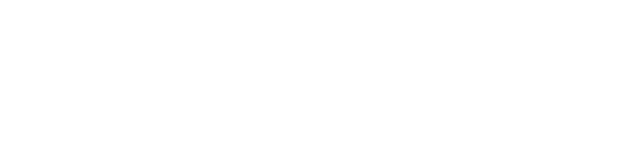
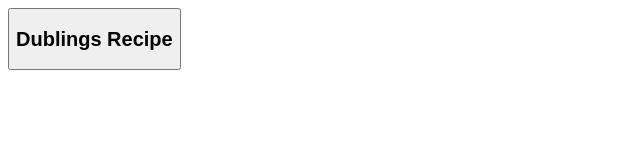
Before and after one commit to Kuldsaarm/kodut--n-dal3-retsept, a plain HTML site: page index.html in a window 1280 px wide. Shown: the whole page, without its empty margins (0-640 px from the left). Drawn offline with Linux system fonts and the light colour scheme.

Commit message:
dublings

```diff
--- a/index.html
+++ b/index.html
@@ -4,5 +4,14 @@
     <meta charset="UTF-8">
     <meta name="viewport" content="width=device-width, initial-scale=1.0">
     <title>Esileht</title>
+<body>
+    <a href="task.html">
+    <button>
+        <h2>
+            Dublings Recipe
+        </h2>
+    </button></a>
+</body>
+
 </head>
 </html>
```
